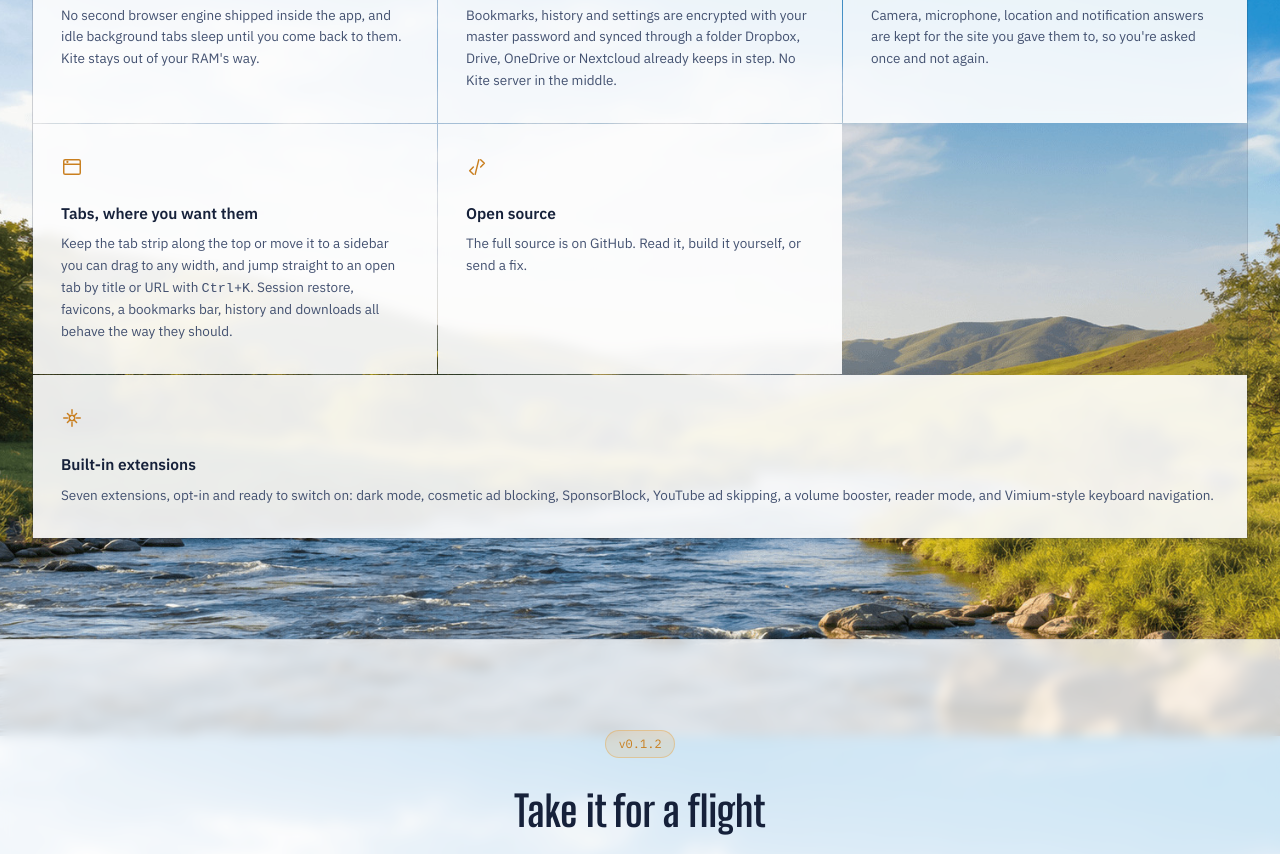
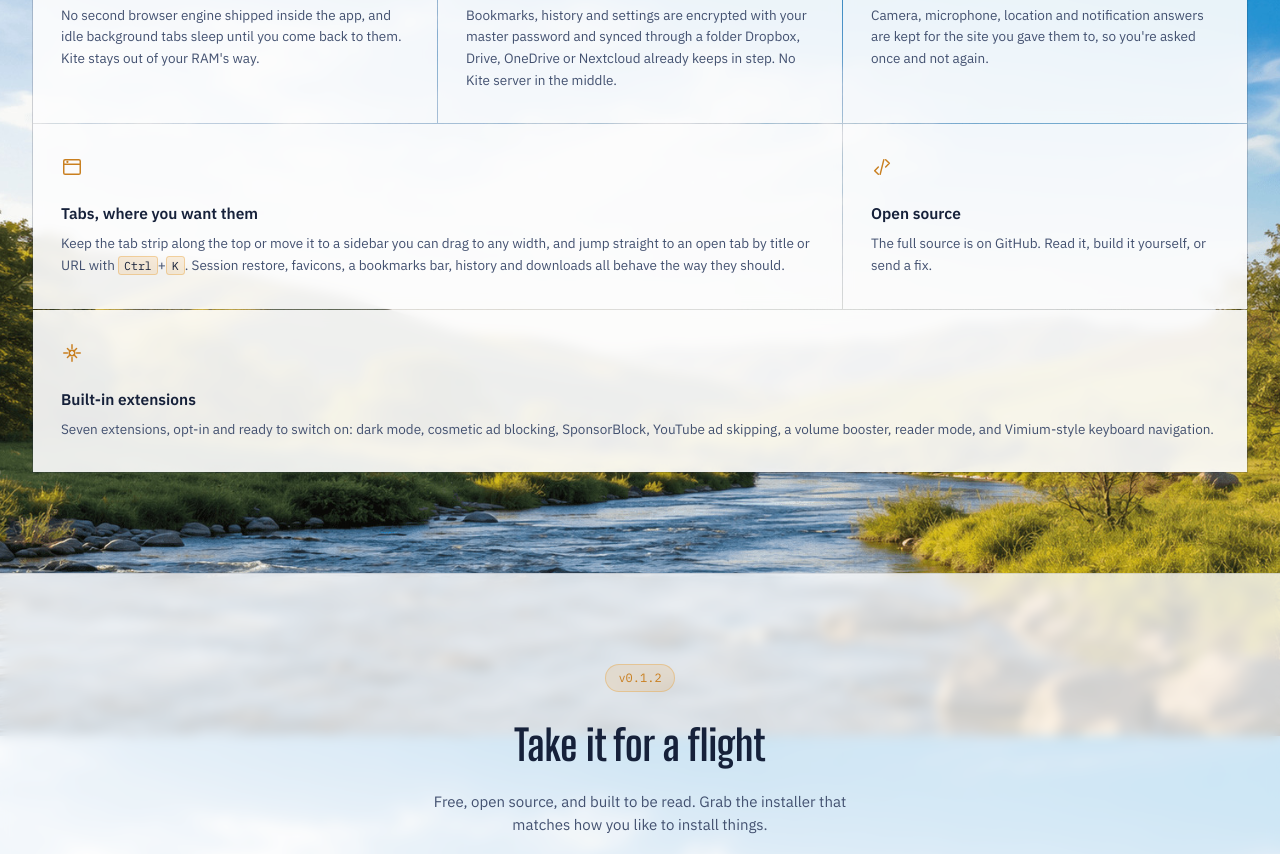
Before and after one commit to FrancisOtieno-Hub/kite-browser, a website: page docs/index.html in a window 1280 px wide. Shown: the part 1664-2518 px from the top of the page. Drawn offline with Linux system fonts and the light colour scheme.

Commit message:
Add styles for feature-card tabs and kbd elements

```diff
--- a/docs/styles.css
+++ b/docs/styles.css
@@ -287,6 +287,24 @@ h1 .accent { color: var(--amber-dim); }
   grid-column: 1 / -1;
 }
 
+.feature-card--tabs {
+  grid-column: span 2;
+}
+
+@media (max-width: 900px) {
+  .feature-card--tabs { grid-column: span 1; }
+}
+
+.feature-card kbd {
+  font-family: var(--mono);
+  font-size: 11.5px;
+  color: var(--text);
+  background: var(--amber-glow);
+  border: 1px solid rgba(232, 163, 61, 0.4);
+  border-radius: var(--radius);
+  padding: 1px 5px;
+}
+
 /* ---------- Download ---------- */
 
 .download {
```
